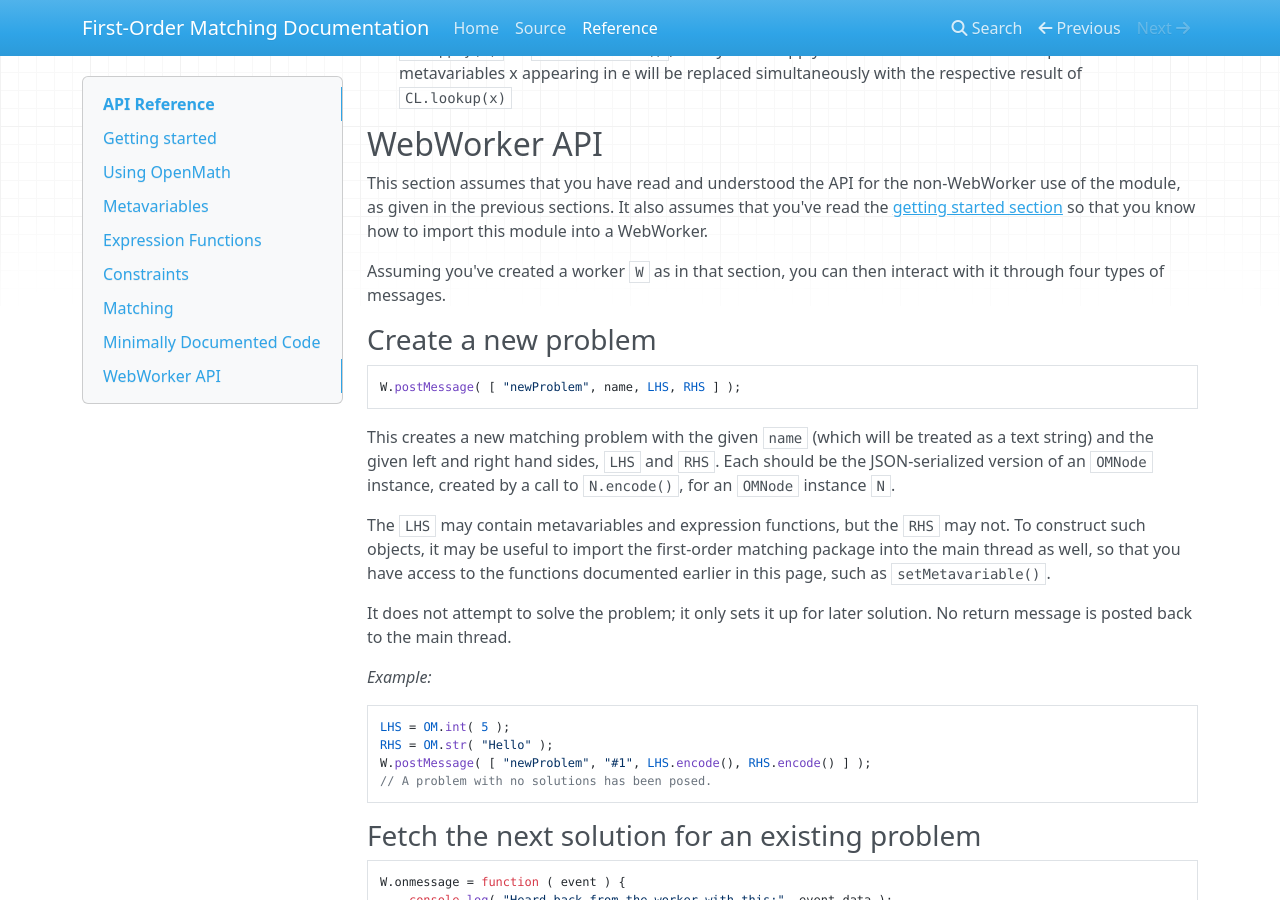
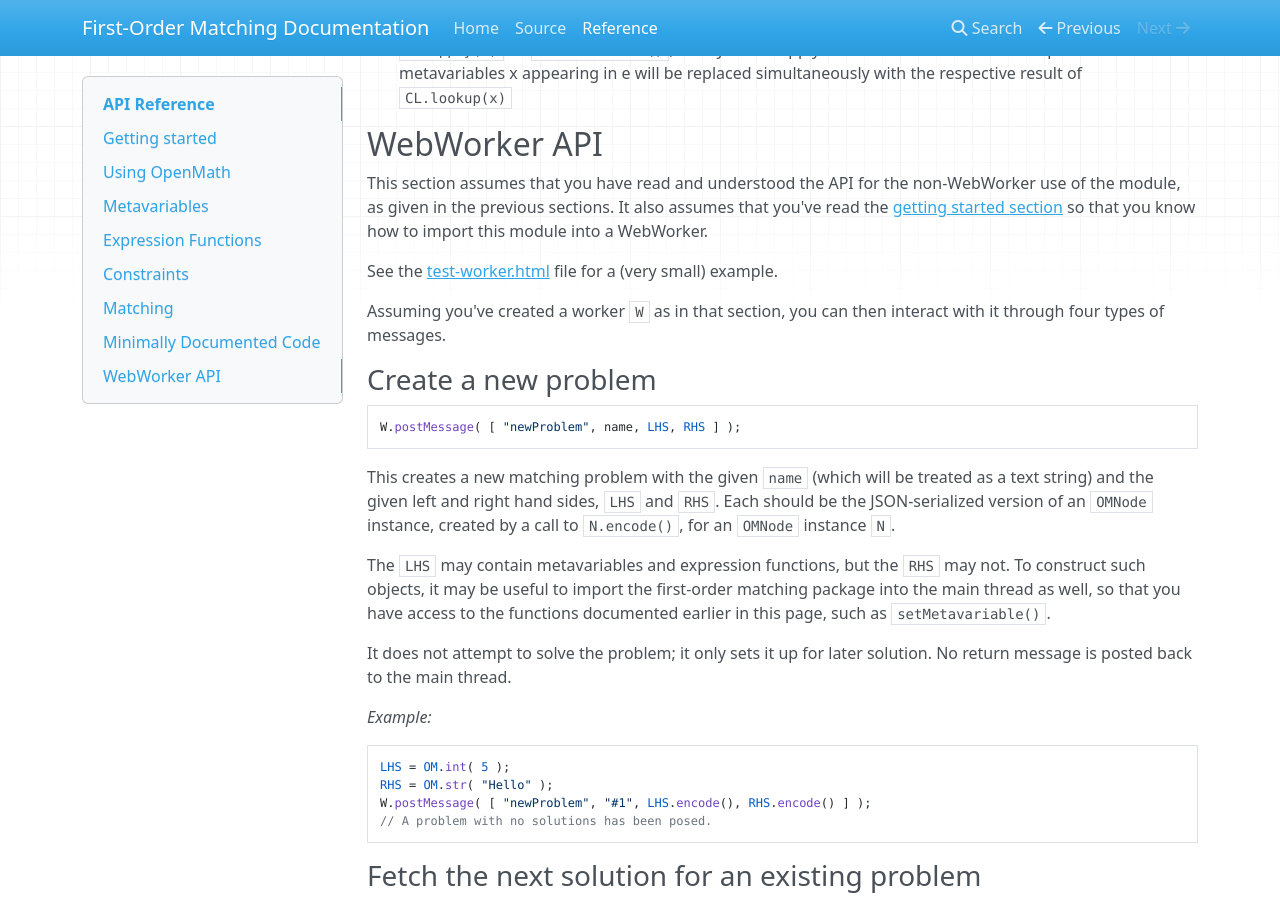
Before and after one commit to lurchmath/first-order-matching, an MkDocs documentation site: the page built from docs/api-reference.md, in a window 1280 px wide and 900 px high, scrolled down 5021 px. Built offline with MkDocs 1.6.1, drawn with Linux system fonts in a browser that asks for light colours; nearby versions of some CDN libraries; old or Windows-style settings are respelled for this version of MkDocs.

Commit message:
Small docs tweak

```diff
--- a/docs/api-reference.md
+++ b/docs/api-reference.md
@@ -330,6 +330,9 @@ non-WebWorker use of the module, as given in the previous sections.  It also
 assumes that you've read the [getting started section](#getting-started) so
 that you know how to import this module into a WebWorker.
 
+See the [test-worker.html](../test-worker.html) file for a (very small)
+example.
+
 Assuming you've created a worker `W` as in that section, you can then
 interact with it through four types of messages.
 
```
